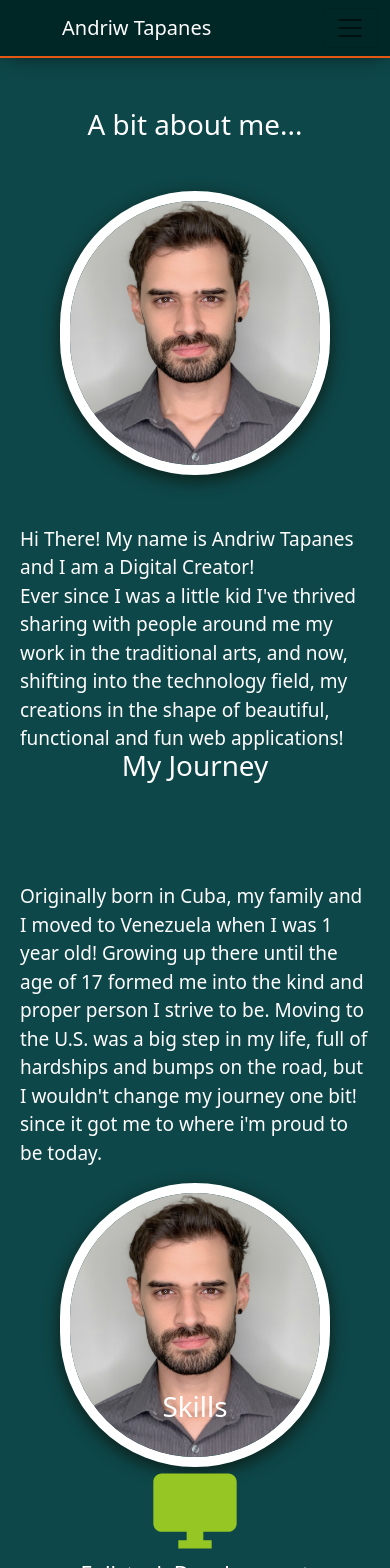
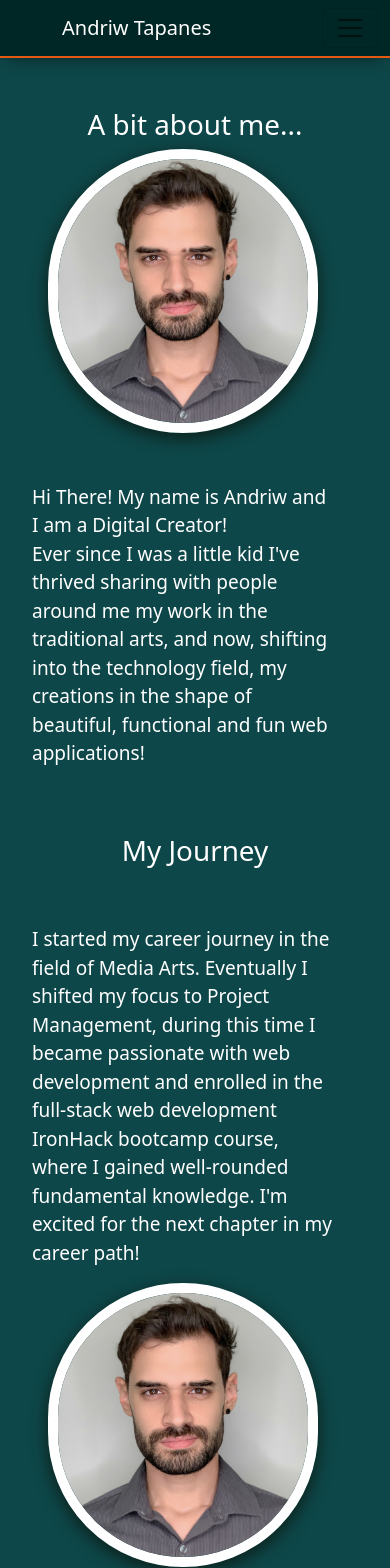
Before and after one commit to AndriwT/portfolio-website, a React (Create React App) app: page / in a window 390 px wide. Shown: the top 1568 px of the page. Built offline with nearby package versions, Linux system fonts and the light colour scheme.

Commit message:
fixed home page's mobile responsiveness

```diff
--- a/src/App.css
+++ b/src/App.css
@@ -51,8 +51,7 @@
 
 .home-container {
   text-align: center;
-  margin-top: 50px;
-  height: 70vh;
+  margin-top: 50px !important;
   color: white;
 }
 
--- a/src/components/Footer.jsx
+++ b/src/components/Footer.jsx
@@ -1,3 +1,6 @@
+import GitHubIcon from "@mui/icons-material/GitHub";
+import LinkedInIcon from "@mui/icons-material/LinkedIn";
+
 const Footer = () => {
   return (
     <div className="footer-container">
@@ -5,6 +8,7 @@ const Footer = () => {
         <h6>Let's connect!</h6>
         <ul>
           <li>
+            <GitHubIcon style={{ marginRight: "10px" }} />
             <a
               style={{ cursor: "pointer", color: "#95C623" }}
               onClick={() =>
@@ -15,6 +19,7 @@ const Footer = () => {
             </a>
           </li>
           <li>
+            <LinkedInIcon style={{ marginRight: "10px" }} />
             <a
               style={{ cursor: "pointer", color: "#95C623" }}
               onClick={() =>
--- a/src/views/HomePage.jsx
+++ b/src/views/HomePage.jsx
@@ -1,48 +1,56 @@
 import DesignServicesIcon from "@mui/icons-material/DesignServices";
 import DesktopWindowsIcon from "@mui/icons-material/DesktopWindows";
 import FactCheckIcon from "@mui/icons-material/FactCheck";
+import ImportantDevicesIcon from "@mui/icons-material/ImportantDevices";
+import { Col, Container, Row } from "react-bootstrap";
 
 const HomePage = () => {
   return (
-    <>
-      <div className="home-container">
+    <Container>
+      <Row className="home-container">
         <h1>A bit about me...</h1>
-        <div className="pitch-container">
-          <div className="pitch">
+        <Row className="pitch-container">
+          <Col className="pitch">
             <img src="professional-portrait.png" />
             <p>
-              Hi There! My name is Andriw Tapanes and I am a Digital Creator!{" "}
-              <br /> Ever since I was a little kid I've thrived sharing with
-              people around me my work in the traditional arts, and now,
-              shifting into the technology field, my creations in the shape of
-              beautiful, functional and fun web applications!
+              Hi There! My name is Andriw and I am a Digital Creator! <br />{" "}
+              Ever since I was a little kid I've thrived sharing with people
+              around me my work in the traditional arts, and now, shifting into
+              the technology field, my creations in the shape of beautiful,
+              functional and fun web applications!
             </p>
-          </div>
-        </div>
-      </div>
-      <div className="home-container">
+          </Col>
+        </Row>
+      </Row>
+      <Row className="home-container">
         <h1>My Journey</h1>
-        <div className="pitch-container">
-          <div className="pitch">
+        <Row className="pitch-container">
+          <Col className="pitch">
             <p>
-              Originally born in Cuba, my family and I moved to Venezuela when I
-              was 1 year old! Growing up there until the age of 17 formed me
-              into the kind and proper person I strive to be. Moving to the U.S.
-              was a big step in my life, full of hardships and bumps on the
-              road, but I wouldn't change my journey one bit! since it got me to
-              where i'm proud to be today.
+              I started my career journey in the field of Media Arts. Eventually
+              I shifted my focus to Project Management, during this time I
+              became passionate with web development and enrolled in the
+              full-stack web development IronHack bootcamp course, where I
+              gained well-rounded fundamental knowledge. I'm excited for the
+              next chapter in my career path!
             </p>
             <img src="professional-portrait.png" />
-          </div>
-        </div>
-      </div>
-      <div className="home-container">
+          </Col>
+        </Row>
+      </Row>
+      <div className="home-container" style={{ marginBottom: "50px" }}>
         <h1>Skills</h1>
         <div className="skill">
           <DesktopWindowsIcon
             style={{ height: "100px", width: "100px", color: "#95C623" }}
           />
           <h4>Fullstack Development</h4>
+        </div>
+        <div className="skill">
+          <ImportantDevicesIcon
+            style={{ height: "100px", width: "100px", color: "#95C623" }}
+          />
+          <h4>UX/UI</h4>
         </div>
         <div className="skill">
           <DesignServicesIcon
@@ -58,7 +66,7 @@ const HomePage = () => {
           <h4>Project Management</h4>
         </div>
       </div>
-    </>
+    </Container>
   );
 };
 
```
